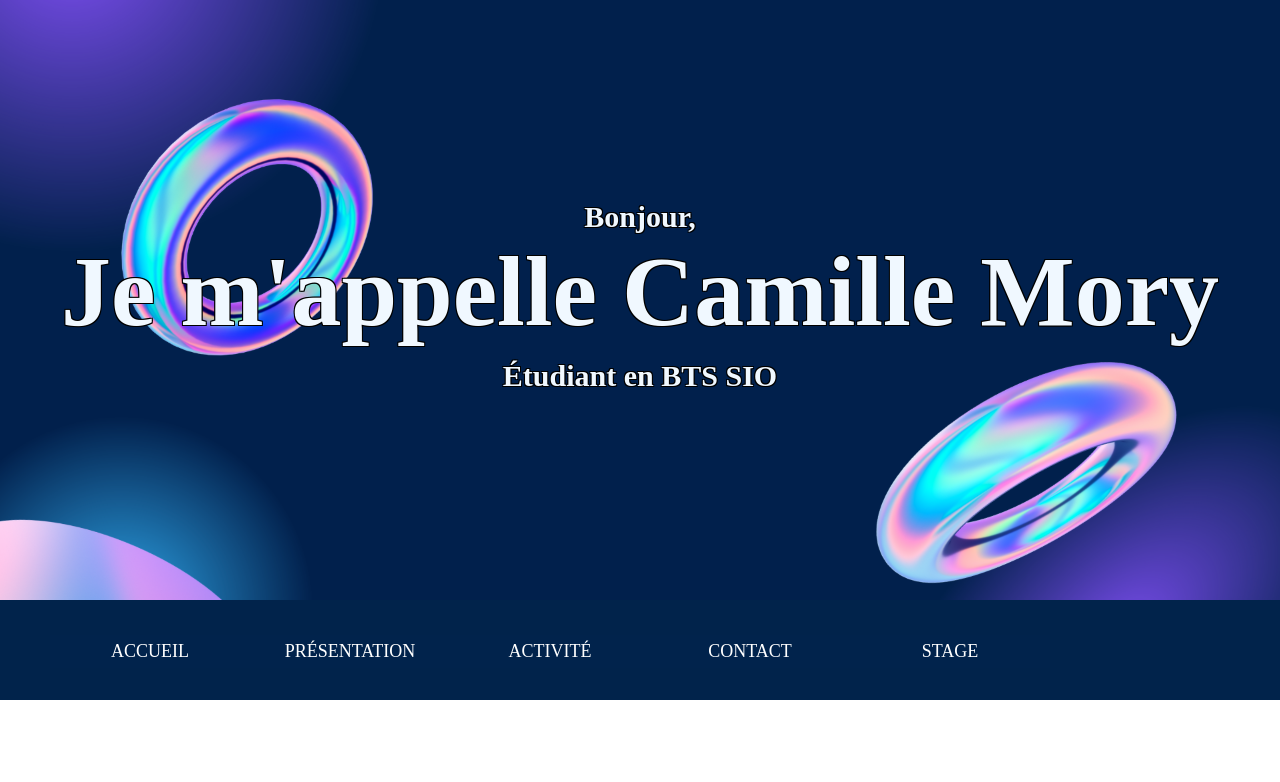
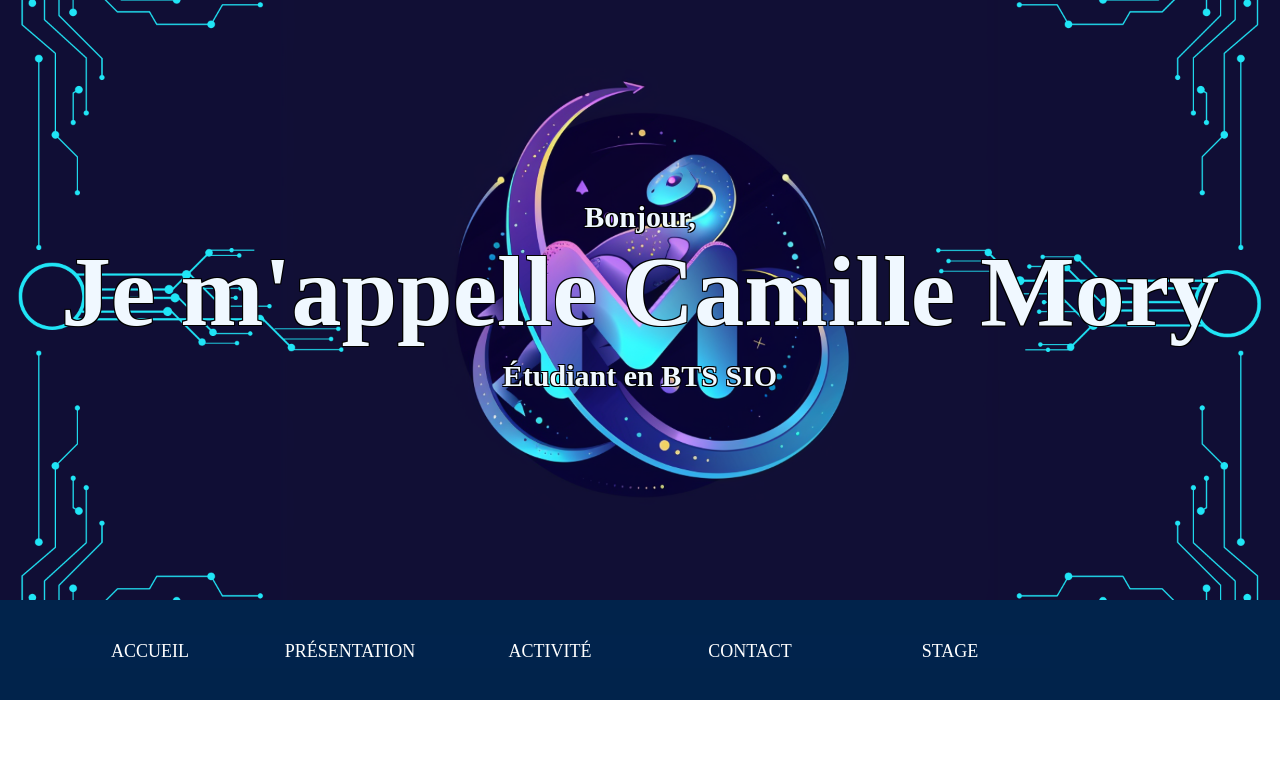
Before and after one commit to Fifaure/Site-Portfolio, a PHP site: page / in a window 1280 px wide. Shown: the top 782 px of the page. Run offline with PHP 8.4, Linux system fonts and the light colour scheme.

Commit message:
Update style.css

```diff
--- a/style.css
+++ b/style.css
@@ -3,7 +3,7 @@
 /* Header */
 
 header {
-    background: url(../img/fond.png) fixed;
+    background: url(../img/Logo.png) fixed;
     background-color: #5b5963;
     background-repeat: no-repeat;
     background-position: 50% 50%;
```
